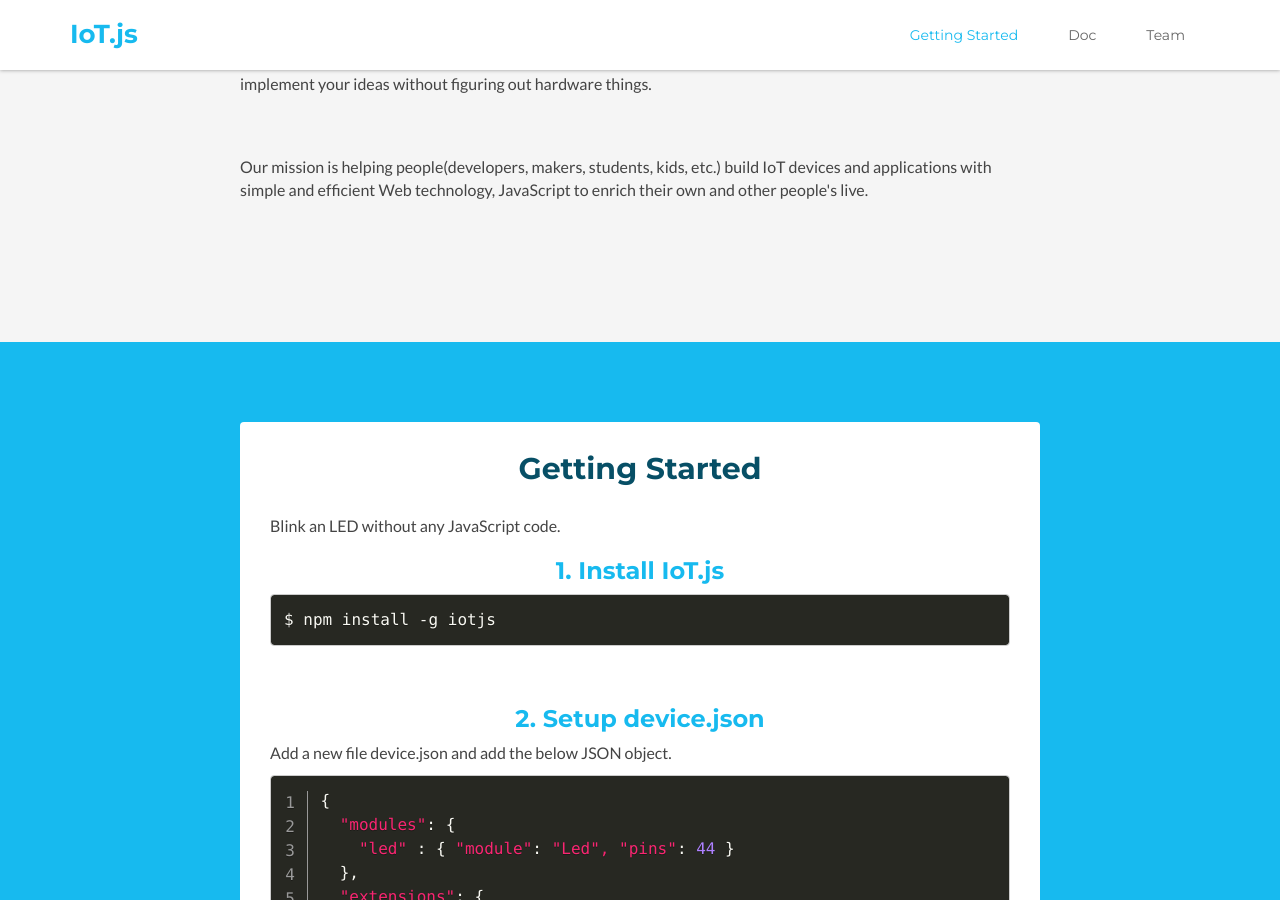
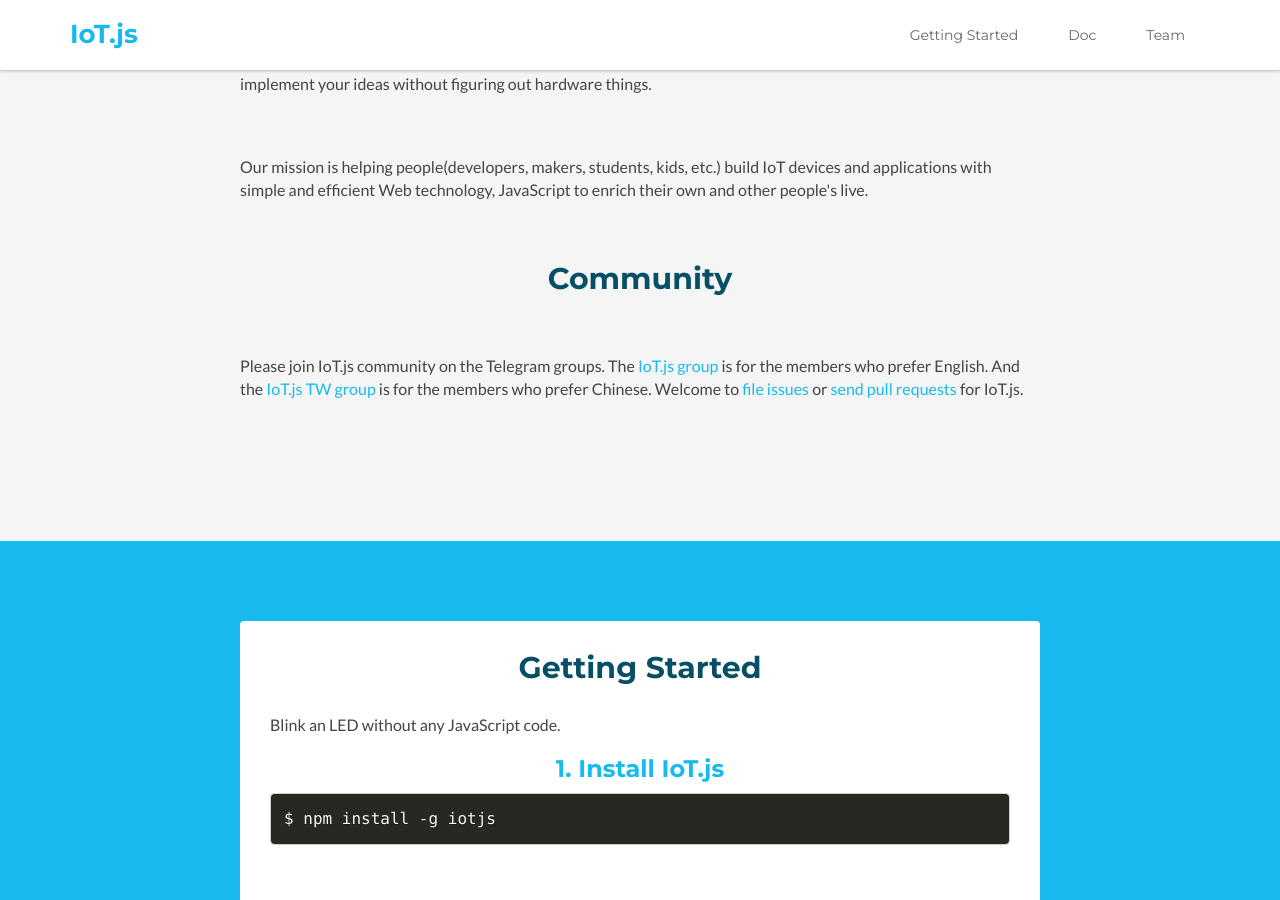
Before and after one commit to iot-js/iot-js.github.io, a Jekyll site: the page built from index.html, in a window 1280 px wide and 900 px high, scrolled down 644 px. Built offline with Jekyll 4.4.1, drawn with Linux system fonts in a browser that asks for light colours; Markdown is read by kramdown in place of the engine named in the settings.

Commit message:
Add community session

```diff
--- a/_includes/about.html
+++ b/_includes/about.html
@@ -4,36 +4,10 @@
             <h2 class="title text-center">What is IoT.js</h2>
             <p class="intro">IoT.js is a <a href="https://www.npmjs.com/package/iotjs" target="_blank">node library</a> that helps software developers and hardware makers build IoT devices with JavaScript. We provide high level APIs help you get data from sensors and control devices much easier. Then you can just start to implement your ideas without figuring out hardware things.</p>
             <p class="intro">Our mission is helping people(developers, makers, students, kids, etc.) build IoT devices and applications with simple and efficient Web technology, JavaScript to enrich their own and other people's live.</p>
-            <!--
-            <div class="row">
-                <div class="item col-md-4 col-sm-6 col-xs-12">
-                    <div class="icon-holder">
-                        <i class="fa fa-heart"></i>
-                    </div>
-                    <div class="content">
-                        <h3 class="sub-title">Designed for Web developers</h3>
-                        <p>Outline a benefit here. Tell users what your plugin/software can do for them. You can change the icon above to any of the 400+ <a href="http://fortawesome.github.io/Font-Awesome/icons/" target="_blank">FontAwesome</a> icons available.</p>
-                    </div>
-                </div>
-                <div class="item col-md-4 col-sm-6 col-xs-12">
-                    <div class="icon-holder">
-                        <i class="fa fa-clock-o"></i>
-                    </div>
-                    <div class="content">
-                        <h3 class="sub-title">Time saver</h3>
-                        <p>Outline a benefit here. Tell users what your plugin/software can do for them. You can change the icon above to any of the 400+ <a href="http://fortawesome.github.io/Font-Awesome/icons/" target="_blank">FontAwesome</a> icons available.</p>
-                    </div>
-                </div>
-                <div class="item col-md-4 col-sm-6 col-xs-12">
-                    <div class="icon-holder">
-                        <i class="fa fa-crosshairs"></i>
-                    </div>
-                    <div class="content">
-                        <h3 class="sub-title">UX-centred</h3>
-                        <p>Outline a benefit here. Tell users what your plugin/software can do for them. You can change the icon above to any of the 400+ <a href="http://fortawesome.github.io/Font-Awesome/icons/" target="_blank">FontAwesome</a> icons available.</p>
-                    </div>
-                </div>
-            </div>
-            -->
-        </div><!--//container-->
-    </section><!--//about-->
+
+            <h2 class="title text-center">Community</h2>
+            <p class="intro">
+                Please join IoT.js community on the Telegram groups. The <a href="https://telegram.me/joinchat/BfAqLD72P9o-bN2ucAdPgw" target="_blank">IoT.js group</a> is for the members who prefer English. And the <a href="https://telegram.me/joinchat/BfAqLEEACJls7x0Gy9CY0Q" target="_blank">IoT.js TW group</a> is for the members who prefer Chinese. Welcome to <a href="https://github.com/evanxd/iotjs/issues" target="_blank">file issues</a> or <a href="https://github.com/evanxd/iotjs/pulls" target="_blank">send pull requests</a> for IoT.js.
+            </p>
+        </div>
+    </section>
```
Also changed, not shown: 1 other file.
